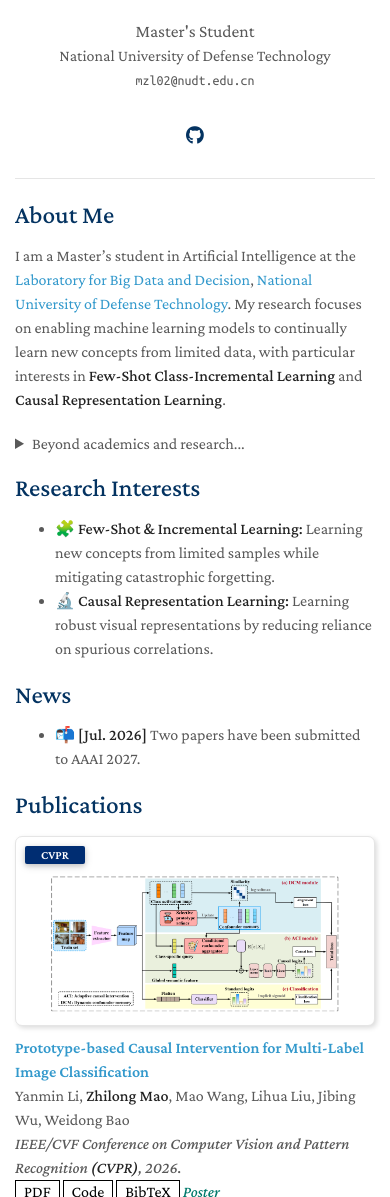
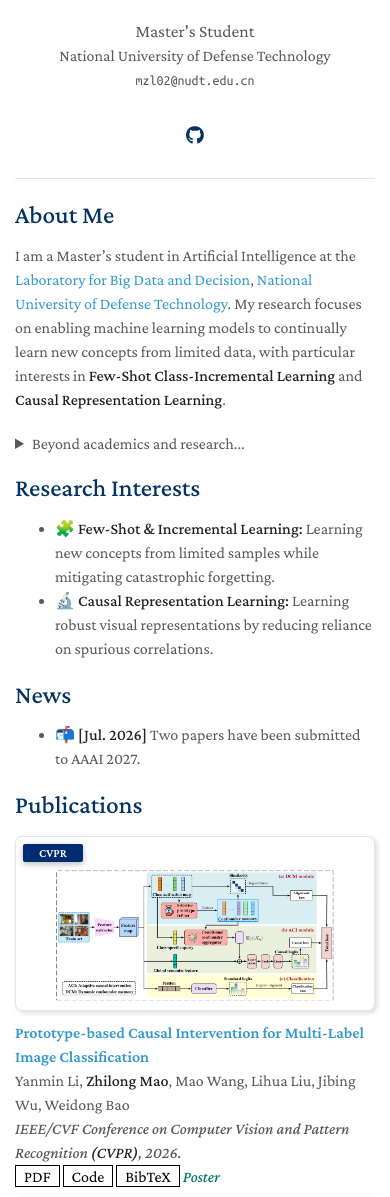
Before and after one commit to zl2811/zl2811.github.io, a Jekyll site: the page built from index.md, in a window 390 px wide. Shown: the part 174-1371 px from the top of the page. Built offline with Jekyll 4.4.1, drawn with Linux system fonts in a browser that asks for light colours; a style sheet for code colours, icons or effects is not loaded; our own code applies the rules of GitHub Pages for plain Markdown files; grey boxes are pictures that could not be loaded.

Commit message:
First Update

```diff
--- a/assets/css/publications.css
+++ b/assets/css/publications.css
@@ -79,17 +79,17 @@ blockquote { background: var(--global-bg-color); border-left: 2px solid var(--gl
 
 .publications ol.bibliography li div.abstract.hidden.open { border-color: var(--global-text-color); }
 
-.publications ol.bibliography li .teaser { display: block; width: 290px; height: 165px; margin: 0; padding: 38px 12px 12px; box-sizing: border-box; border: 1px solid #e5e5e5; border-radius: 7px; background: #fff; box-shadow: 2px 2px 5px rgba(0, 0, 0, 0.14); object-fit: contain; object-position: center; }
+.publications ol.bibliography li .teaser { display: block; width: 270px; height: 150px; margin: 0; padding: 32px 8px 8px; box-sizing: border-box; border: 1px solid #e5e5e5; border-radius: 7px; background: #fff; box-shadow: 2px 2px 5px rgba(0, 0, 0, 0.14); object-fit: contain; object-position: center; }
 
-.publications .pub-row { display: flex; align-items: center; gap: 20px; }
+.publications .pub-row { display: flex; align-items: center; gap: 18px; }
 
-.publications .col-sm-3.abbr { position: relative; flex: 0 0 290px; width: 290px; padding: 0; }
+.publications .col-sm-3.abbr { position: relative; flex: 0 0 270px; width: 270px; padding: 0; }
 
 .publications .col-sm-9 { flex: 1 1 auto; min-width: 0; padding: 0; }
 
-.publications .teaser-link { display: block; width: 290px; line-height: 0; }
+.publications .teaser-link { display: block; width: 270px; line-height: 0; }
 
-.publications ol.bibliography li .abbr abbr { top: 10px; left: 10px; }
+.publications ol.bibliography li .abbr abbr { top: 8px; left: 8px; }
 
 .publications .pub-note { color: #5f6368; }
 
@@ -110,6 +110,6 @@ blockquote { background: var(--global-bg-color); border-left: 2px solid var(--gl
   .publications .pub-row { display: block; }
   .publications .col-sm-3.abbr { width: 100%; }
   .publications .teaser-link { width: 100%; }
-  .publications ol.bibliography li .teaser { width: 100%; height: 190px; }
+  .publications ol.bibliography li .teaser { width: 100%; height: 175px; }
   .publications .col-sm-9 { width: 100%; margin-top: 10px; }
 }
```
Also changed, not shown: assets/css/publications-no-dark-mode.css (+6 -6 lines).
